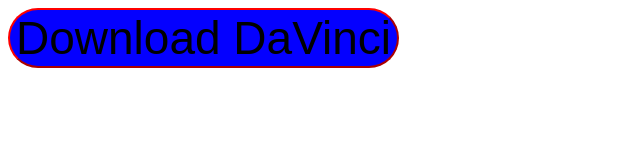
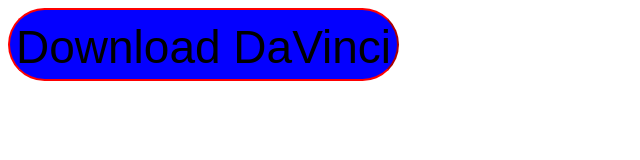
Before and after one commit to DRAGKILLS/Download-DaVinci-Resolve-16, a plain HTML site: page index.html in a window 1280 px wide. Shown: the whole page, without its empty margins (0-640 px from the left). Drawn offline with Linux system fonts and the light colour scheme.

Commit message:
Update style.css

```diff
--- a/style.css
+++ b/style.css
@@ -12,10 +12,10 @@ button {
     font-size: 46px;
     /*margin-top: 356px;
     margin-right: 100px;
-    margin-left: 780px;
+    margin-left: 780px;*/
     border-bottom: 1px solid #fff;
     padding-top: 10px;
-    padding-bottom: 5px;*/
+    padding-bottom: 5px;
     background-color: rgb(4, 0, 255);
     border-radius: 100px;
     border-color: red;
```
